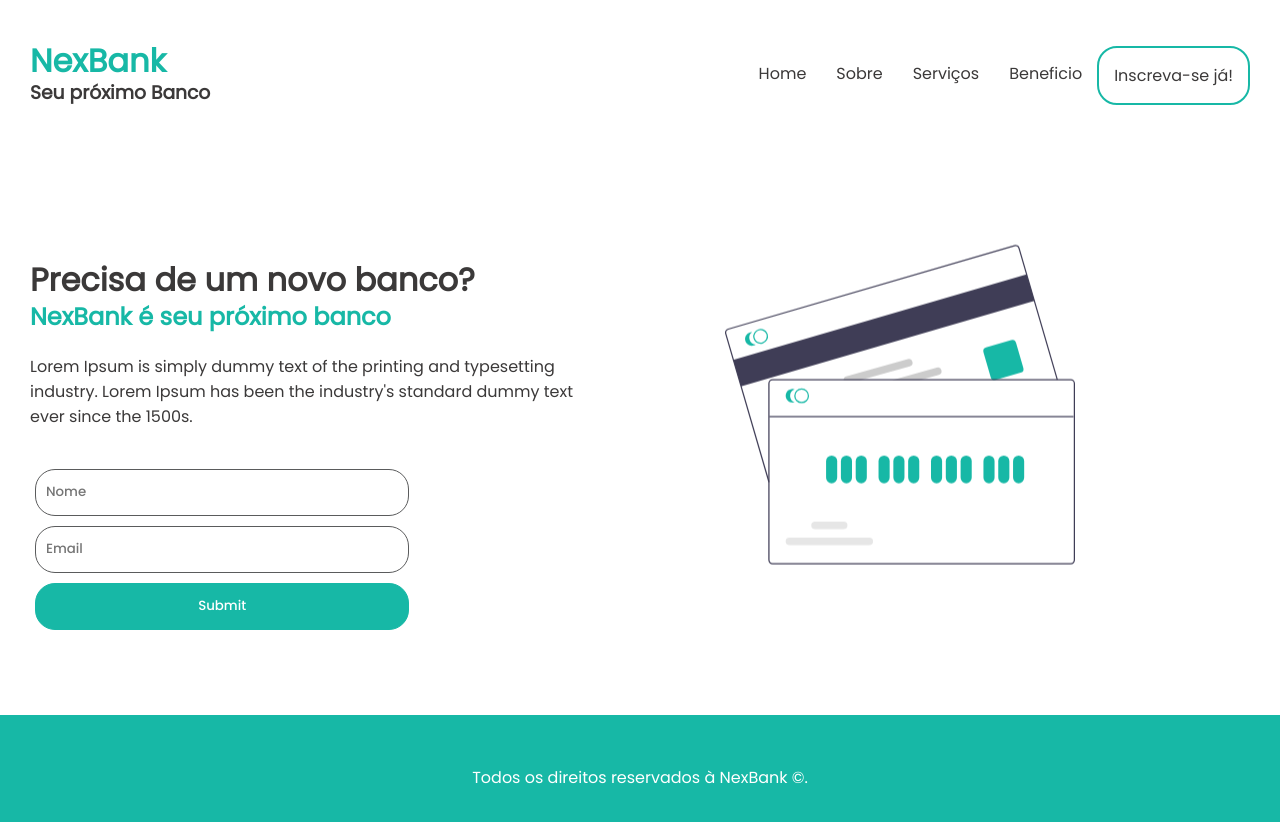
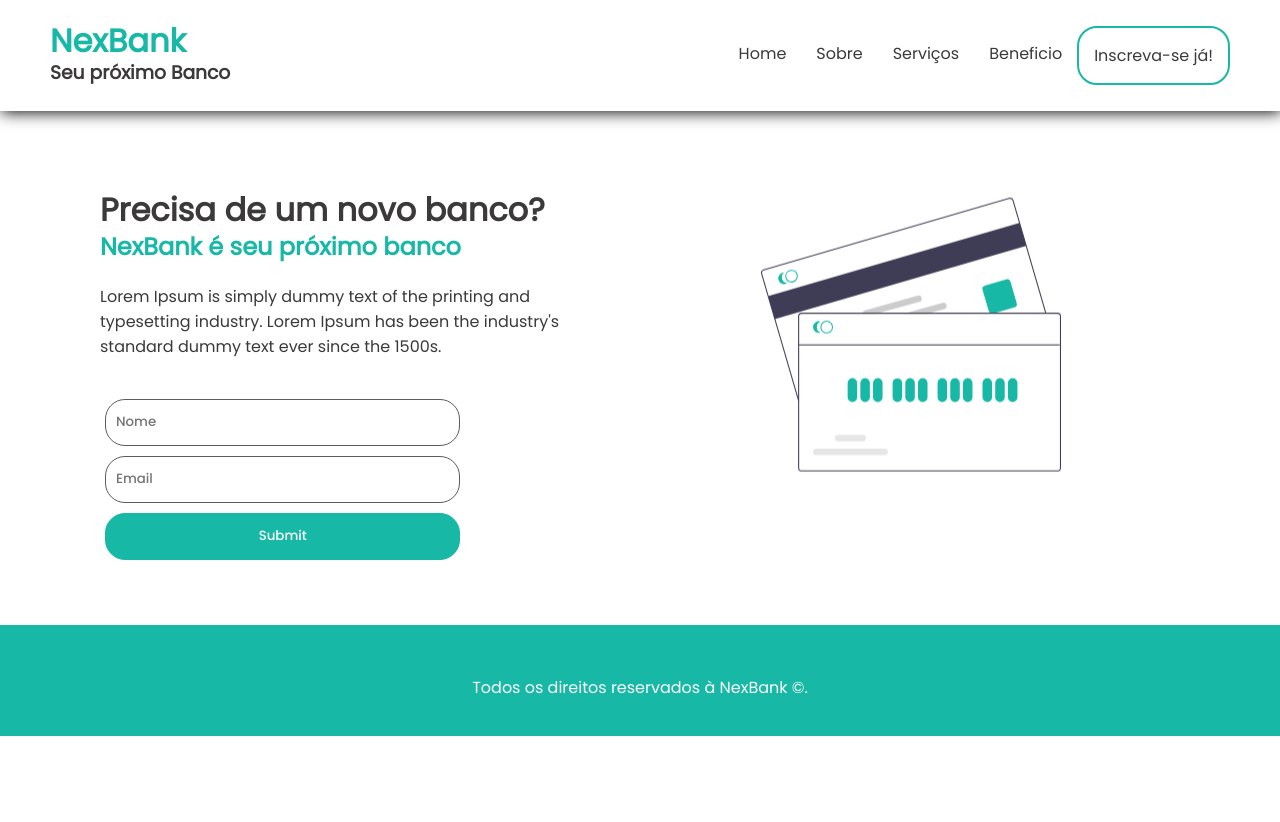
Before and after one commit to VictorBonifac10/bank-landing-page, a plain HTML site: page index.html in a window 1280 px wide. After the commit the page ends 800 px from the top, so only its background shows below. Drawn offline with Linux system fonts and the light colour scheme; files whose address does not match are found by name.

Commit message:
Atualizacao de estilo na estrutura do projeto

```diff
--- a/css/style.css
+++ b/css/style.css
@@ -10,7 +10,8 @@ header{
     display: flex;
     justify-content: space-between; /*separação de items*/
     align-items: center;  /*alinhamento de items*/
-    padding: 30px;
+    padding: 10px 50px 10px 50px;
+    box-shadow: 1px 1px 15px #000;
 }
 
 header h1{
@@ -53,9 +54,9 @@ li:hover{
 
 main{
     display: flex;
-    margin-top: 70px;
+    margin-top: 60px;
     margin-bottom: 50px;
-    padding: 30px;
+    padding: 10px 20px 10px 100px;
 }
 
 #content-1{
@@ -99,7 +100,7 @@ input{
 }
 
 img{
-    width: 350px;
+    width: 300px;
     height: auto;
     margin-left: 12%;
     animation: float 3s ease-in-out infinite;
```
